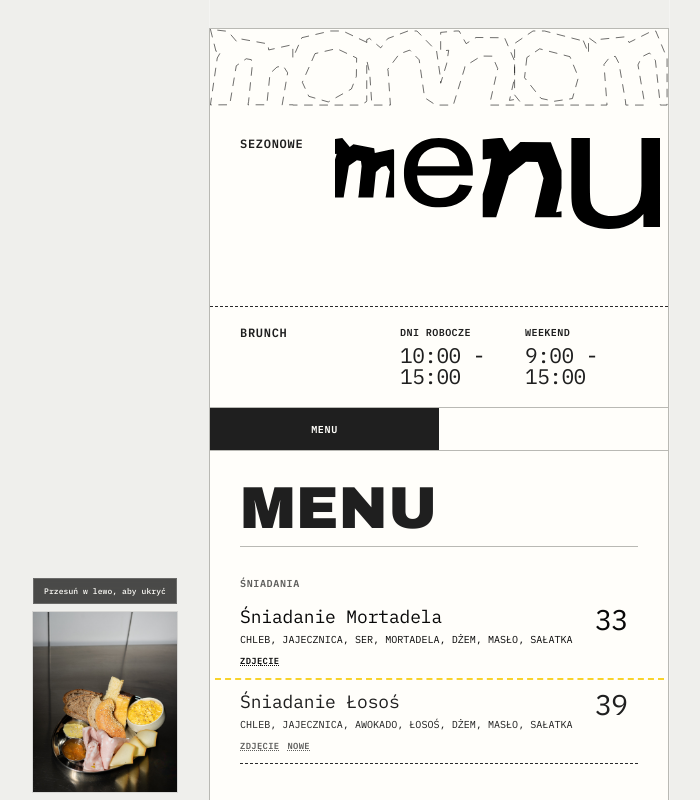
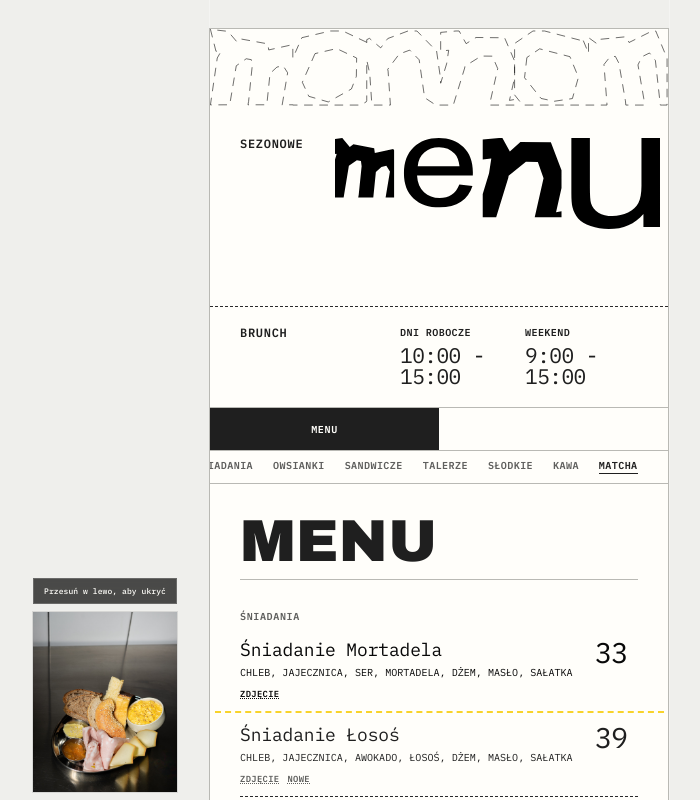
Before and after one commit to urfriendalex/monnombakery, a Next.js app: page /menu in a window 1280 px wide. Shown: the top 800 px of the page, without its empty margins (201-901 px from the left). Built offline with nearby package versions, Linux system fonts and the light colour scheme; no server answers.

Commit message:
Restore contextual category navigation

```diff
--- a/app/globals.css
+++ b/app/globals.css
@@ -203,6 +203,45 @@ img {
 
 .group-link:active {
   transform: scale(0.985);
+}
+
+.category-nav {
+  display: flex;
+  gap: var(--space-md);
+  overflow-x: auto;
+  padding: 10px var(--page-padding) 9px;
+  border-top: var(--thin-line) solid var(--edge-line);
+  scrollbar-width: none;
+}
+
+.category-nav::-webkit-scrollbar {
+  display: none;
+}
+
+.category-link {
+  flex: 0 0 auto;
+  padding: 0 0 2px;
+  border: 0;
+  border-bottom: 1px solid transparent;
+  background: transparent;
+  color: var(--muted);
+  cursor: pointer;
+  font-size: var(--text-caption);
+  font-weight: 600;
+  letter-spacing: 0.04em;
+  text-transform: uppercase;
+  transition:
+    color 160ms var(--ease-out),
+    transform 160ms var(--ease-out);
+}
+
+.category-link[aria-current="true"] {
+  border-bottom-color: var(--text);
+  color: var(--text);
+}
+
+.category-link:active {
+  transform: scale(0.97);
 }
 
 .viewer-close:active,
@@ -627,7 +666,7 @@ img {
 }
 
 .menu-group {
-  scroll-margin-top: 40px;
+  scroll-margin-top: 78px;
 }
 
 .group-heading {
@@ -647,7 +686,7 @@ img {
 }
 
 .menu-section {
-  scroll-margin-top: 45px;
+  scroll-margin-top: 78px;
 }
 
 .menu-section + .menu-section {
--- a/components/CategoryNav.tsx
+++ b/components/CategoryNav.tsx
@@ -1,34 +1,60 @@
 "use client";
 
-import { useEffect, useRef, useState } from "react";
+import { useEffect, useMemo, useRef, useState } from "react";
 import { ui, type Locale } from "@/lib/i18n";
-import type { MenuGroup } from "@/types/menu";
+import type { MenuCategory, MenuGroup } from "@/types/menu";
 
 export function CategoryNav({
   groups,
+  categories,
   locale,
 }: {
   groups: MenuGroup[];
+  categories: MenuCategory[];
   locale: Locale;
 }) {
   const [activeGroupId, setActiveGroupId] = useState(groups[0]?._id);
-  const navRef = useRef<HTMLElement>(null);
+  const [activeSlug, setActiveSlug] = useState(categories[0]?.slug);
+  const wrapperRef = useRef<HTMLDivElement>(null);
+  const categoryNavRef = useRef<HTMLElement>(null);
+  const categoryButtonRefs = useRef(new Map<string, HTMLButtonElement>());
+  const activeCategories = useMemo(
+    () => categories.filter((category) => category.group._ref === activeGroupId),
+    [activeGroupId, categories],
+  );
 
   useEffect(() => {
-    const sections = groups
+    const nav = categoryNavRef.current;
+    const button = activeSlug
+      ? categoryButtonRefs.current.get(activeSlug)
+      : undefined;
+
+    if (!nav || !button) return;
+
+    const left = button.offsetLeft;
+    const right = left + button.offsetWidth;
+    const visibleLeft = nav.scrollLeft;
+    const visibleRight = visibleLeft + nav.clientWidth;
+
+    if (left < visibleLeft || right > visibleRight) {
+      nav.scrollTo({
+        left: left + button.offsetWidth / 2 - nav.clientWidth / 2,
+        behavior: "smooth",
+      });
+    }
+  }, [activeGroupId, activeSlug]);
+
+  useEffect(() => {
+    const groupSections = groups
       .map((group) => document.getElementById(group.slug))
+      .filter((section): section is HTMLElement => section !== null);
+    const categorySections = categories
+      .map((category) => document.getElementById(category.slug))
       .filter((section): section is HTMLElement => section !== null);
     let frameId: number | undefined;
 
-    const updateActiveGroup = () => {
-      frameId = undefined;
-      const activationLine = navRef.current?.getBoundingClientRect().bottom ?? 46;
-      const reachedPageEnd =
-        window.innerHeight + window.scrollY >=
-        document.documentElement.scrollHeight - 1;
-      const activeSection = reachedPageEnd
-        ? sections[sections.length - 1]
-        : sections.reduce(
+    const lastReached = (sections: HTMLElement[], activationLine: number) =>
+      sections.reduce(
         (active, section) =>
           section.getBoundingClientRect().top <= activationLine
             ? section
@@ -36,32 +62,51 @@ export function CategoryNav({
         sections[0],
       );
 
-      if (activeSection?.dataset.menuGroupId) {
-        setActiveGroupId(activeSection.dataset.menuGroupId);
+    const updateActiveNavigation = () => {
+      frameId = undefined;
+      const activationLine =
+        (wrapperRef.current?.getBoundingClientRect().bottom ?? 80) + 1;
+      const reachedPageEnd =
+        window.innerHeight + window.scrollY >=
+        document.documentElement.scrollHeight - 1;
+      const groupSection = reachedPageEnd
+        ? groupSections[groupSections.length - 1]
+        : lastReached(groupSections, activationLine);
+      const groupId = groupSection?.dataset.menuGroupId;
+
+      if (!groupId) return;
+
+      const groupCategories = categorySections.filter(
+        (section) => section.dataset.menuGroupId === groupId,
+      );
+      const categorySection = reachedPageEnd
+        ? groupCategories[groupCategories.length - 1]
+        : lastReached(groupCategories, activationLine);
+
+      setActiveGroupId(groupId);
+      if (categorySection?.id) setActiveSlug(categorySection.id);
+    };
+
+    const requestUpdate = () => {
+      if (frameId === undefined) {
+        frameId = window.requestAnimationFrame(updateActiveNavigation);
       }
     };
 
-    const requestActiveGroupUpdate = () => {
-      if (frameId === undefined) {
-        frameId = window.requestAnimationFrame(updateActiveGroup);
-      }
-    };
-
-    updateActiveGroup();
-    window.addEventListener("scroll", requestActiveGroupUpdate, {
-      passive: true,
-    });
-    window.addEventListener("resize", requestActiveGroupUpdate);
+    updateActiveNavigation();
+    window.addEventListener("scroll", requestUpdate, { passive: true });
+    window.addEventListener("resize", requestUpdate);
 
     return () => {
-      window.removeEventListener("scroll", requestActiveGroupUpdate);
-      window.removeEventListener("resize", requestActiveGroupUpdate);
+      window.removeEventListener("scroll", requestUpdate);
+      window.removeEventListener("resize", requestUpdate);
       if (frameId !== undefined) window.cancelAnimationFrame(frameId);
     };
-  }, [groups]);
+  }, [categories, groups]);
 
   return (
-    <nav ref={navRef} className="menu-navigation group-nav" aria-label={ui[locale].menuGroups}>
+    <div ref={wrapperRef} className="menu-navigation">
+      <nav className="group-nav" aria-label={ui[locale].menuGroups}>
         {groups.map((group) => (
           <button
             key={group._id}
@@ -69,7 +114,11 @@ export function CategoryNav({
             type="button"
             aria-current={activeGroupId === group._id}
             onClick={() => {
+              const firstCategory = categories.find(
+                (category) => category.group._ref === group._id,
+              );
               setActiveGroupId(group._id);
+              if (firstCategory) setActiveSlug(firstCategory.slug);
               document.getElementById(group.slug)?.scrollIntoView({
                 block: "start",
                 behavior: "smooth",
@@ -80,5 +129,37 @@ export function CategoryNav({
           </button>
         ))}
       </nav>
+
+      <nav
+        ref={categoryNavRef}
+        className="category-nav"
+        aria-label={ui[locale].menuCategories}
+      >
+        {activeCategories.map((category) => (
+          <button
+            key={category._id}
+            ref={(button) => {
+              if (button) {
+                categoryButtonRefs.current.set(category.slug, button);
+              } else {
+                categoryButtonRefs.current.delete(category.slug);
+              }
+            }}
+            className="category-link"
+            type="button"
+            aria-current={activeSlug === category.slug}
+            onClick={() => {
+              setActiveSlug(category.slug);
+              document.getElementById(category.slug)?.scrollIntoView({
+                block: "start",
+                behavior: "smooth",
+              });
+            }}
+          >
+            {category.title}
+          </button>
+        ))}
+      </nav>
+    </div>
   );
 }
--- a/components/MenuExperience.tsx
+++ b/components/MenuExperience.tsx
@@ -44,7 +44,7 @@ export async function MenuExperience({ locale }: { locale: Locale }) {
       <SiteShell locale={locale}>
         <script type="application/ld+json" dangerouslySetInnerHTML={{ __html: JSON.stringify(menuJsonLd) }} />
         <Header settings={settings} locale={locale} />
-        <CategoryNav groups={groups} locale={locale} />
+        <CategoryNav groups={groups} categories={visibleCategories} locale={locale} />
         <main aria-label="Menu" className="menu-stack">
           <h1 className="sr-only">{copy.menuHeading}</h1>
           {groups.map((group) => {
--- a/lib/i18n.ts
+++ b/lib/i18n.ts
@@ -12,6 +12,7 @@ export const ui = {
     homeDescription:
       "Sezonowa piekarnia i śniadaniownia z codziennym menu, kawą i rzeczami do zabrania po drodze.",
     quickLinks: "Szybkie linki",
+    menuCategories: "Kategorie menu",
     menuGroups: "Wybierz część menu",
     leaveTip: "Zostaw napiwek",
     address: "Adres",
@@ -53,6 +54,7 @@ export const ui = {
     homeDescription:
       "A seasonal bakery and brunch spot with a daily menu, coffee, and good things to take with you.",
     quickLinks: "Quick links",
+    menuCategories: "Menu categories",
     menuGroups: "Choose menu section",
     leaveTip: "Leave a tip",
     address: "Address",
```
Lines whose indentation alone changed are shown as unchanged.
